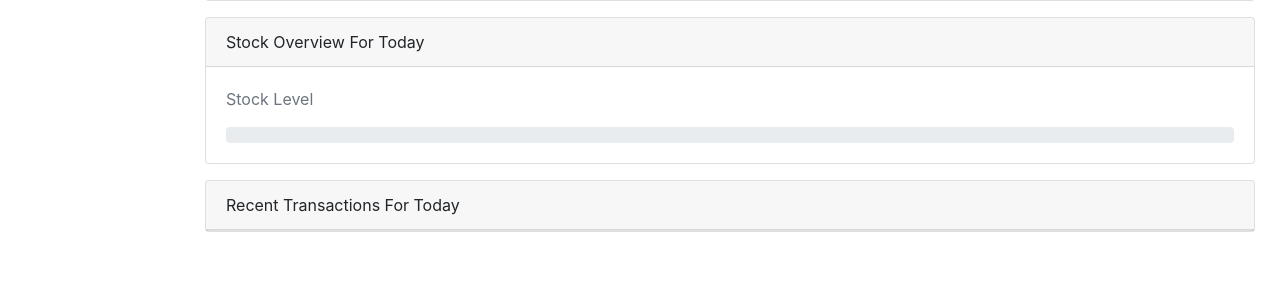
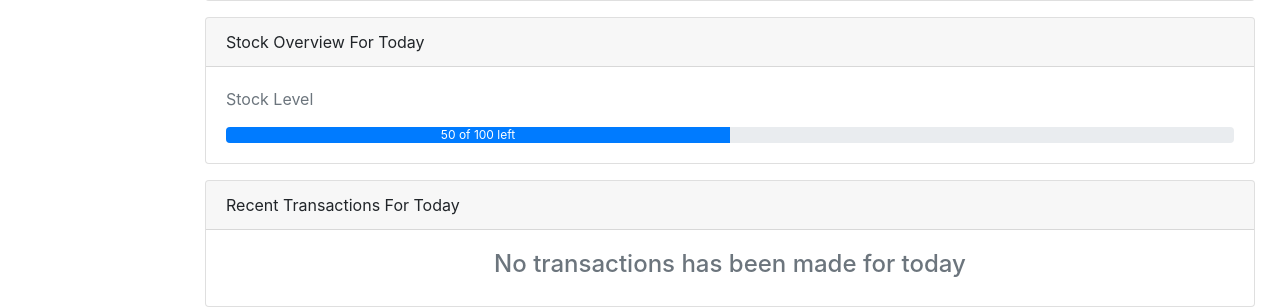
Before and after one commit to Ebenezeroffei/stark_pos, a Django app: page /dashboard/ in a window 1280 px wide. Shown: the part 1032-1339 px from the top of the page. Before the commit the page ends 1264 px from the top, so only its background shows below. Run offline with Django 3.2, Linux system fonts and the light colour scheme; a user stored in the database is signed in; data comes from the database, SQL or seed files in the repository; both versions use the stored data as it was after the commit; tables that the repository leaves empty hold one stand-in row (values such as "Sample post"); grey boxes marked "Sample" are stand-in pictures; some libraries are stand-ins or nearby versions.

```diff
--- a/app/templates/app/dashboard.html
+++ b/app/templates/app/dashboard.html
@@ -32,13 +32,14 @@
             <div class="card-body">
                <p class="text-muted">Stock Level</p>
                 <div class="progress">
-                    <div class="progress-bar" role="progressbar" aria-valuenow = "{{ user.stockoverview.stock_left }}" style="width: calc(({{ user.stockoverview.stock_left }} / {{ user.stockoverview.stock }}) * 100%)" aria-valuemin = '0' aria-valuemax = '{{ user.stockoverview.stock }}'>{{ user.stockoverview.stock_left }} of {{ user.stockoverview.stock }} left</div>
+                    <div class="progress-bar" role="progressbar" aria-valuenow = "{{ user.stockoverview.stock_left }}" style="width: calc(({{ stock.width }}) * 100%);" aria-valuemin = '0' aria-valuemax = '{{ stock.max }}'>{{ stock.text}}</div>
                 </div>
             </div>
         </div>
         <!-- Recent Transactions -->
-        <div class="card mt-3 mb-3">
+        <div class="card mt-3 mb-5" style="margin-bottom: 100px;">
             <div class="card-header">Recent Transactions For Today</div>
+            {% if transactions %}
                 <ul class = 'list-group'>
                     {% for transaction in transactions %}
                         <li class="list-group-item p-2">
@@ -79,6 +80,11 @@
                         </li>
                     {% endfor %}
                 </ul>
+            {% else%}
+                <div class="card-body">
+                    <h4 class="text-muted text-center">No transactions has been made for today</h4>
+                </div>
+            {% endif %}
         </div>
     </div>
 {% endblock %}
--- a/app/views.py
+++ b/app/views.py
@@ -25,8 +25,21 @@ class IndexView(generic.View):
     def dispatch(self,request,*args,**kwargs):
         todays_date = date.today()
         transaction = request.user.transaction_set.filter(date = todays_date)[:10]
+        # stock = request.user.stockoverview
         context = {
-            'transactions': transaction
+            'transactions': transaction,
+            # 'stock':{
+            #     'width':stock.stock_left/stock.stock,
+            #     'max': stock.stock,
+            #     'text': f"{stock.stock_left} of {stock.stock} left",
+            #     'value': stock.stock_left
+            # }
+            'stock':{
+                'width':.5,
+                'max': 100,
+                'text': "50 of 100 left",
+                'value': 50
+            }
         }
         reset_data = utils.reset_data(request.user,CostRevenueAnalysis,StockOverview)
         response =  render(request,self.template_name,context)
```
Also changed, not shown: company/templates/company/login.html (+6 -2 lines), company/views.py (+13 -5 lines), db.sqlite3. Lines whose indentation alone changed are shown as unchanged.
